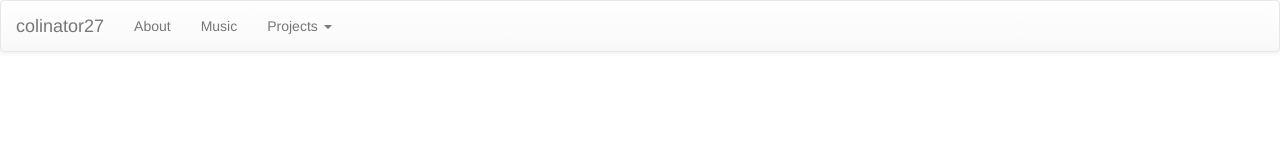
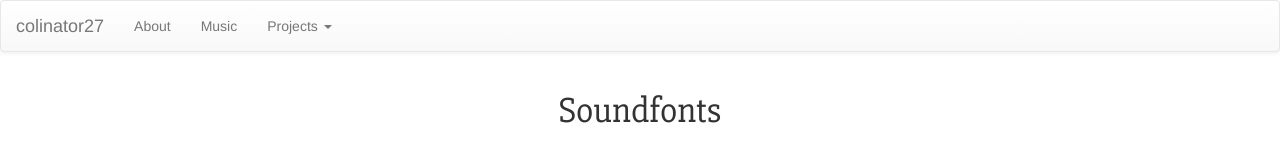
Before and after one commit to colinator27/colinator27.github.io, a plain HTML site: page soundfonts/index.html in a window 1280 px wide. Drawn offline with nearby package versions, Linux system fonts and the light colour scheme; a web font is replaced by a local one.

Commit message:
Update index.html

```diff
--- a/soundfonts/index.html
+++ b/soundfonts/index.html
@@ -78,6 +78,11 @@
     </div><!-- /.navbar-collapse -->
   </div><!-- /.container-fluid -->
 </nav>
+  <div class="col-xs-12">
+    <center>
+      <h1>Soundfonts</h1>
+    </center>
+    </div>
   <script src="https://maxcdn.bootstrapcdn.com/bootstrap/3.3.6/js/bootstrap.min.js" integrity="sha384-0mSbJDEHialfmuBBQP6A4Qrprq5OVfW37PRR3j5ELqxss1yVqOtnepnHVP9aJ7xS" crossorigin="anonymous"></script>
 </body>
 </html>
```
